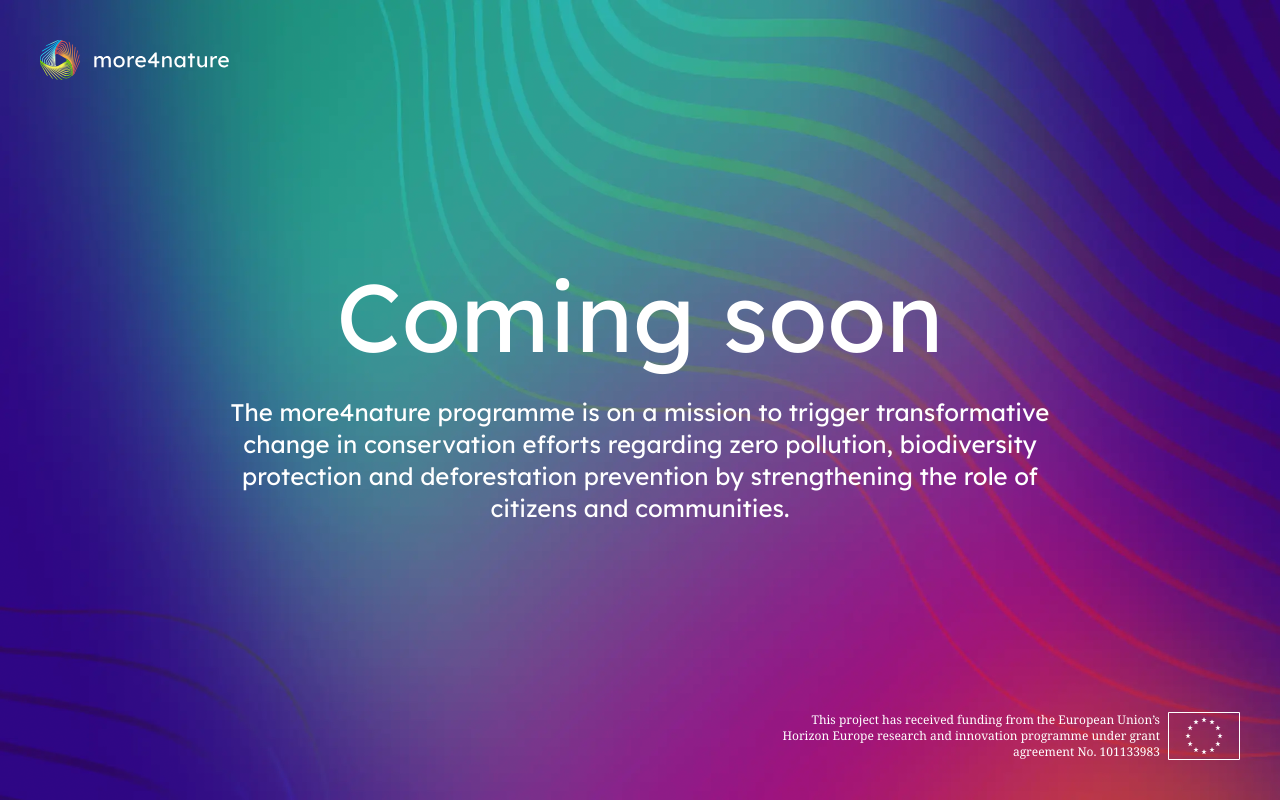
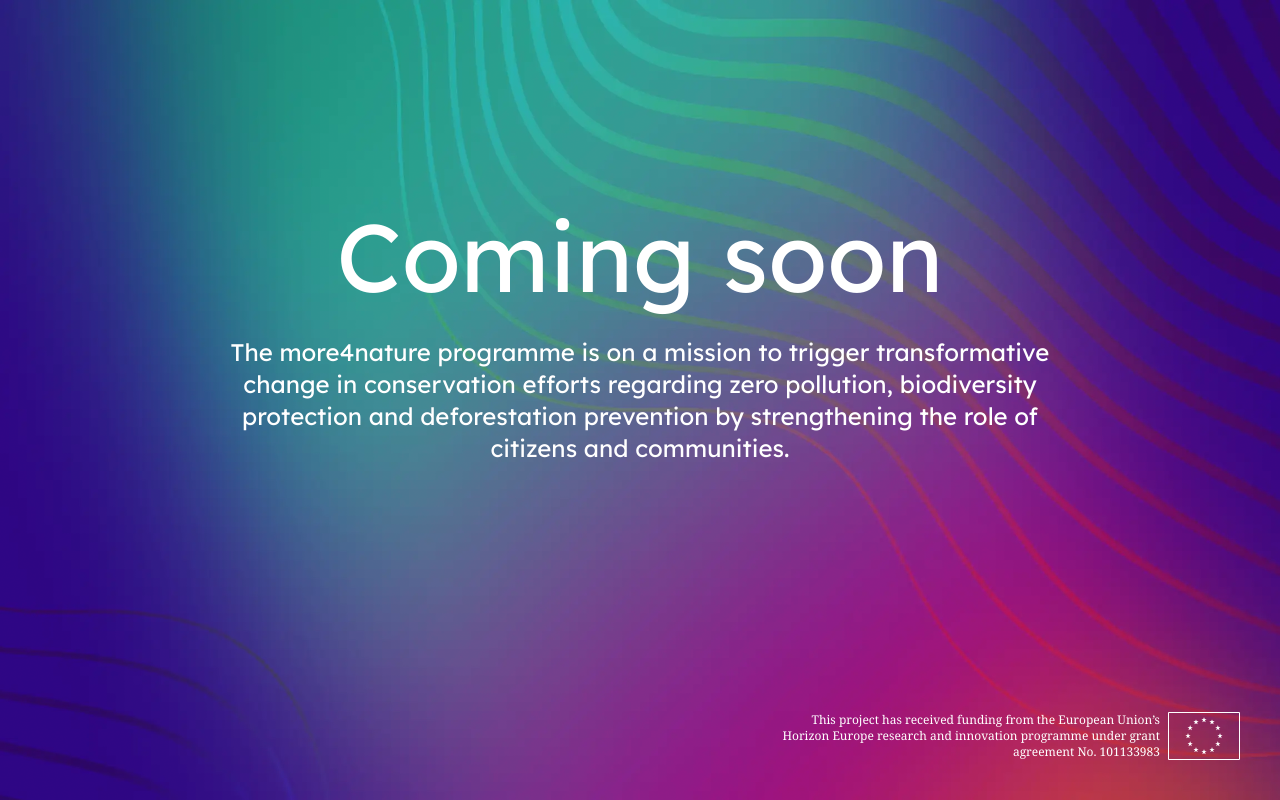
Before and after one commit to more4nature-eu/website, an Astro site: page / in a window 1280 px wide. Built offline with nearby package versions, Linux system fonts and the light colour scheme; Astro itself is replaced by a stand-in of ours.

Commit message:
hide logo

```diff
--- a/src/pages/index.astro
+++ b/src/pages/index.astro
@@ -4,7 +4,7 @@ import Layout from '../layouts/Layout.astro';
 
 <Layout title="Coming soon | More4Nature">
 	<div class="flex min-h-dvh flex-col">
-		<header class="p-4 md:p-10">
+		<!-- <header class="p-4 md:p-10">
 			<picture>
 				<source
 					srcset="/logo.svg"
@@ -25,7 +25,7 @@ import Layout from '../layouts/Layout.astro';
 					alt="Logo More4Nature"
 				/>
 			</picture>
-		</header>
+		</header> -->
 		<main class="m-auto flex max-w-7xl flex-1 items-center p-4 md:py-10 lg:px-0">
 			<div class="grid grid-cols-12">
 				<div class="col-span-12 space-y-8 text-center lg:col-span-8 lg:col-start-3">
```
